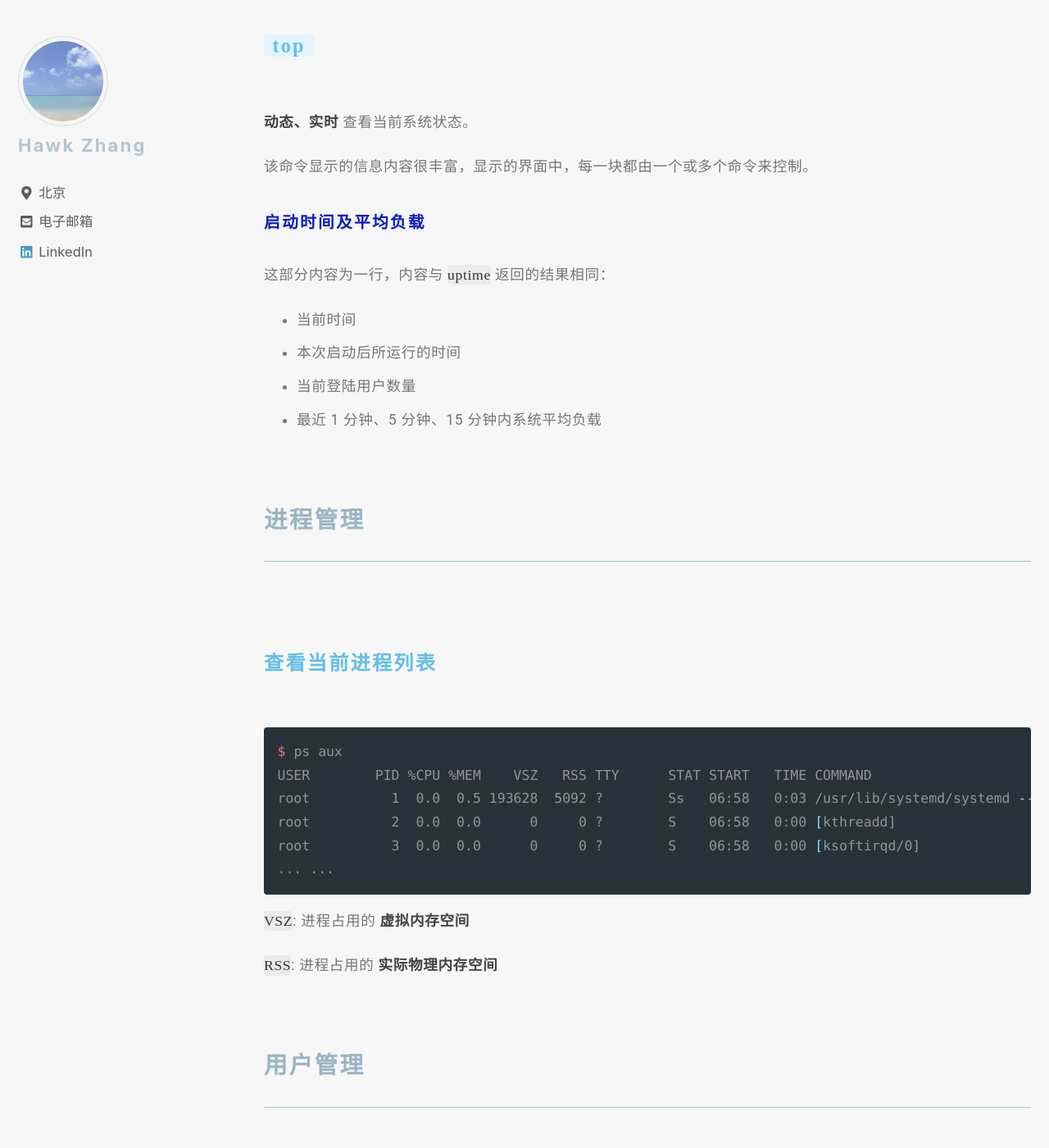
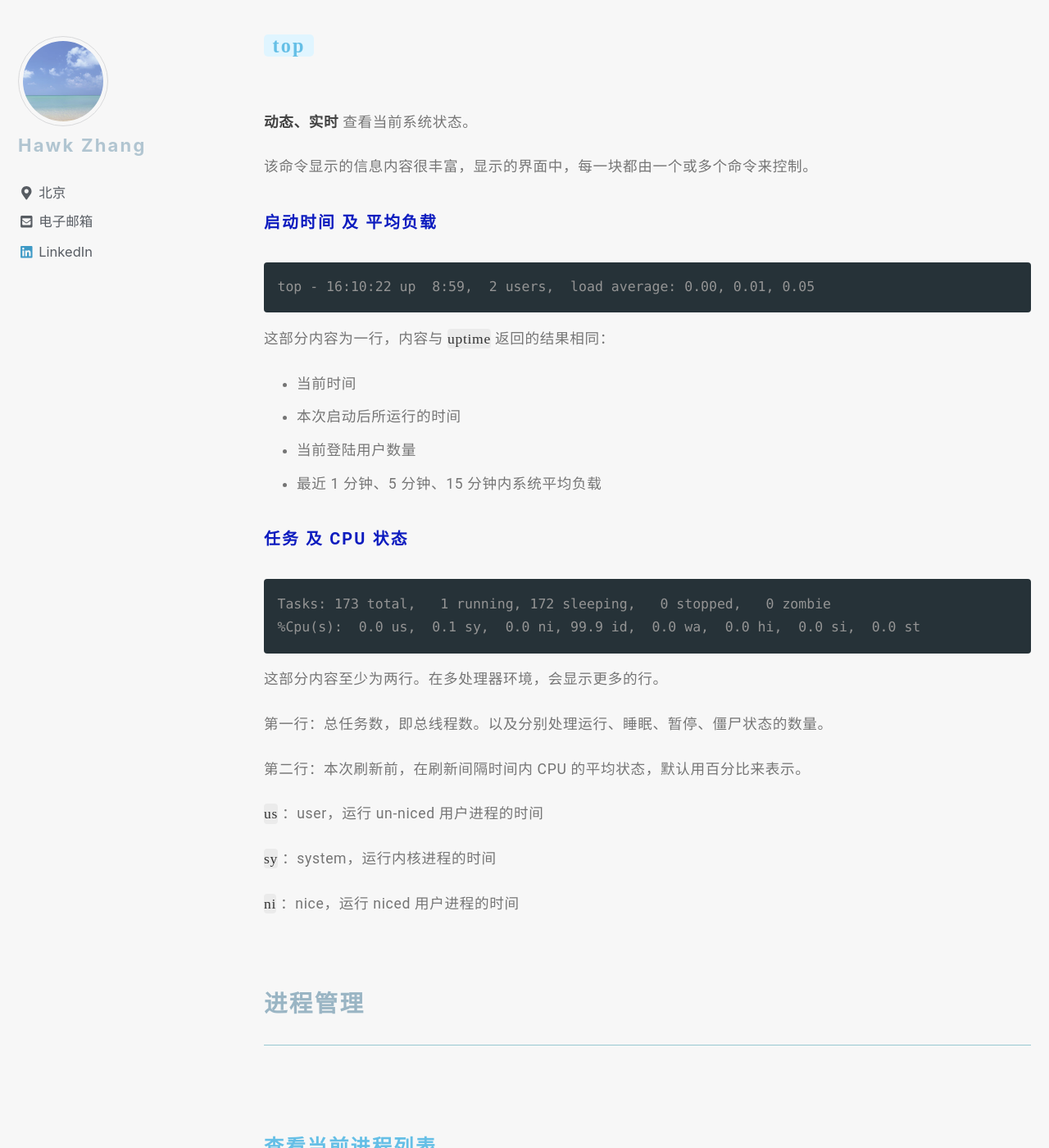
Before and after one commit to narru888/linotes_note, a Jekyll site: the page built from _posts/devop/2017-05-01-troubleshooting.md, in a window 1280 px wide and 1400 px high, scrolled down 17478 px. Shown: the whole window at 82% size. Built offline with Jekyll 4.4.1, drawn with Linux system fonts in a browser that asks for light colours; nearby versions of some CDN libraries; a script that is not in the unit is left out.

Commit message:
update on 2018-08-24 16:20:01 CST

````diff
--- a/_posts/devop/2017-05-01-troubleshooting.md
+++ b/_posts/devop/2017-05-01-troubleshooting.md
@@ -767,7 +767,11 @@ $ hexdump -C somefile
 
 该命令显示的信息内容很丰富，显示的界面中，每一块都由一个或多个命令来控制。
 
-##### 启动时间及平均负载
+##### 启动时间 及 平均负载
+
+```
+top - 16:10:22 up  8:59,  2 users,  load average: 0.00, 0.01, 0.05
+```
 
 这部分内容为一行，内容与 `uptime` 返回的结果相同：
 
@@ -775,6 +779,32 @@ $ hexdump -C somefile
 * 本次启动后所运行的时间
 * 当前登陆用户数量
 * 最近 1 分钟、5 分钟、15 分钟内系统平均负载
+
+##### 任务 及 CPU 状态
+
+```
+Tasks: 173 total,   1 running, 172 sleeping,   0 stopped,   0 zombie
+%Cpu(s):  0.0 us,  0.1 sy,  0.0 ni, 99.9 id,  0.0 wa,  0.0 hi,  0.0 si,  0.0 st
+```
+
+这部分内容至少为两行。在多处理器环境，会显示更多的行。
+
+第一行：总任务数，即总线程数。以及分别处理运行、睡眠、暂停、僵尸状态的数量。
+
+第二行：本次刷新前，在刷新间隔时间内 CPU 的平均状态，默认用百分比来表示。
+
+`us` ：user，运行 un-niced 用户进程的时间
+
+`sy` ：system，运行内核进程的时间
+
+`ni` ：nice，运行 niced 用户进程的时间
+
+
+
+
+
+
+
 
 
 
````
